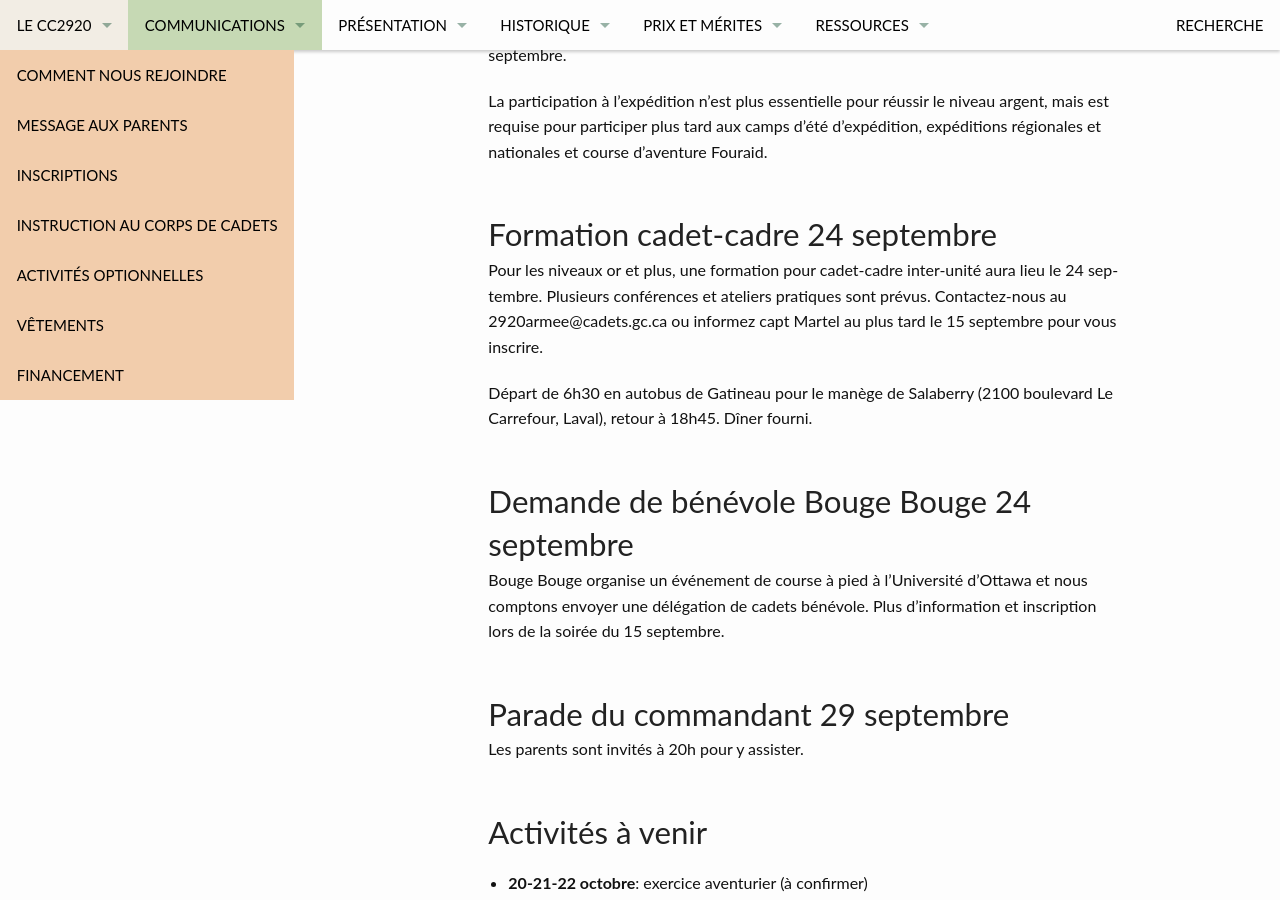
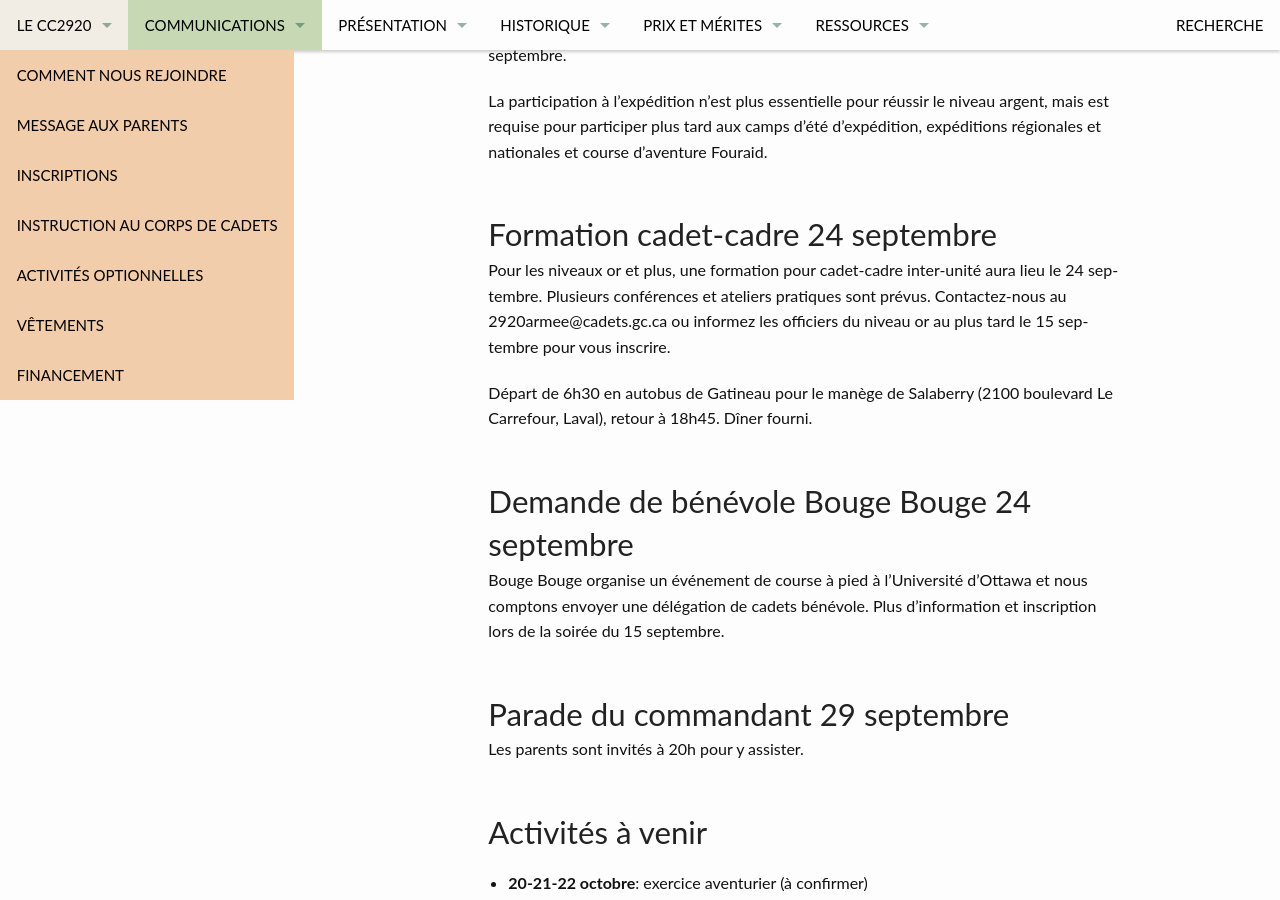
Before and after one commit to CC2920/web, a Jekyll site: the page built from _communications/messages.md, in a window 1280 px wide and 900 px high, scrolled down 1541 px. Built offline with Jekyll 4.4.1, drawn with Linux system fonts in a browser that asks for light colours.

Commit message:
Update messages.md

```diff
--- a/_communications/messages.md
+++ b/_communications/messages.md
@@ -47,7 +47,7 @@ La participation à l'expédition n'est plus essentielle pour réussir le niveau
 
 ## Formation cadet-cadre 24 septembre
 
-Pour les niveaux or et plus, une formation pour cadet-cadre inter-unité aura lieu le 24 septembre. Plusieurs conférences et ateliers pratiques sont prévus. Contactez-nous au 2920armee@cadets.gc.ca ou informez capt Martel au plus tard le 15 septembre pour vous inscrire.
+Pour les niveaux or et plus, une formation pour cadet-cadre inter-unité aura lieu le 24 septembre. Plusieurs conférences et ateliers pratiques sont prévus. Contactez-nous au 2920armee@cadets.gc.ca ou informez les officiers du niveau or au plus tard le 15 septembre pour vous inscrire.
 
 Départ de 6h30 en autobus de Gatineau pour le manège de Salaberry (2100 boulevard Le Carrefour, Laval), retour à 18h45. Dîner fourni.
 
```
